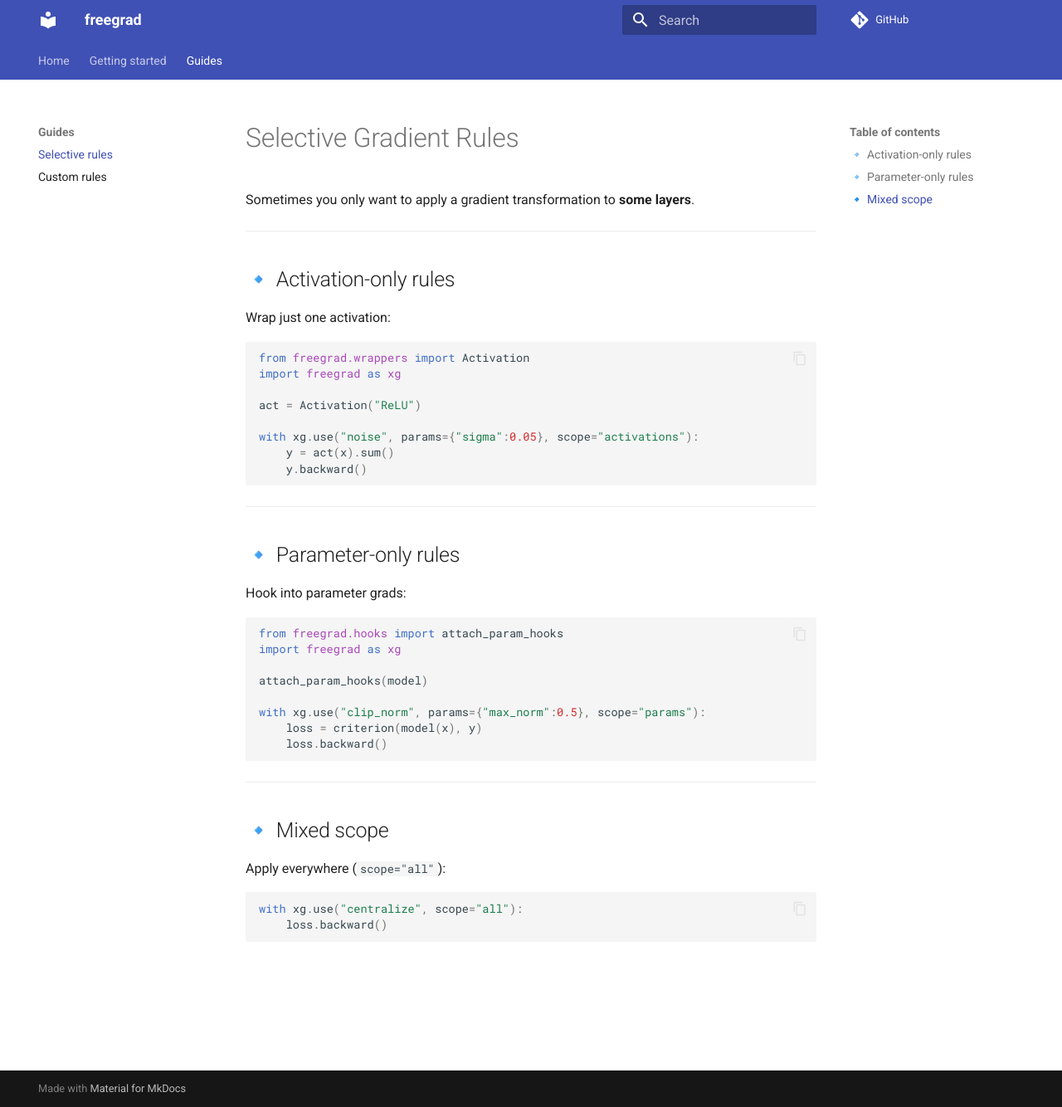
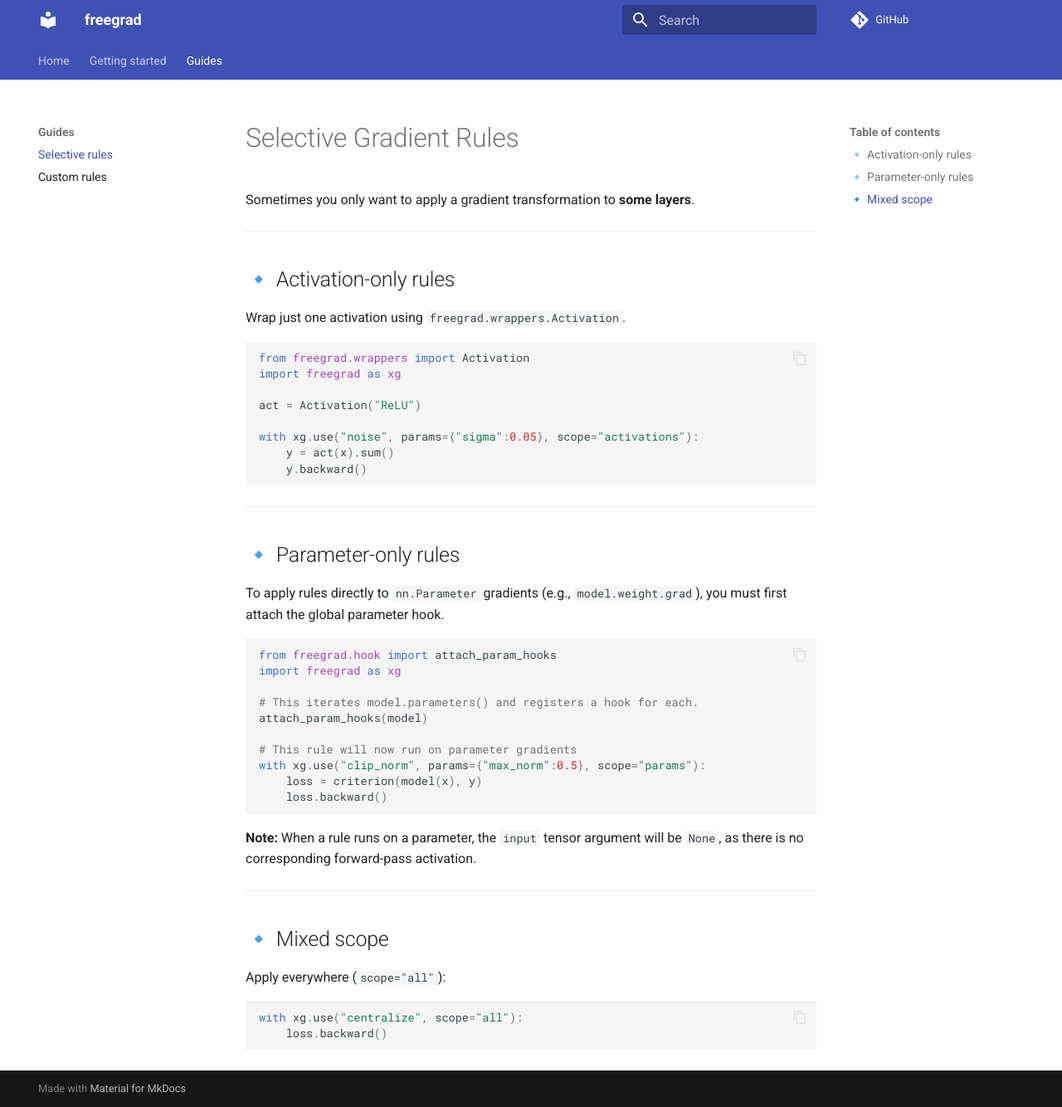
Before and after one commit to tbox98/FreeGrad, an MkDocs documentation site: the page built from docs/guides/selective-rules.md, in a window 1280 px wide and 1334 px high. Shown: the whole window at 83% size. Built offline with MkDocs 1.6.1 and Material for MkDocs 9.7.7, drawn with Linux system fonts in a browser that asks for light colours; comment, search, counter and statistics services are not loaded.

Commit message:
Updated selective rules doc

````diff
--- a/docs/guides/selective-rules.md
+++ b/docs/guides/selective-rules.md
@@ -5,7 +5,7 @@ Sometimes you only want to apply a gradient transformation to **some layers**.
 ---
 
 ## 🔹 Activation-only rules
-Wrap just one activation:
+Wrap just one activation using `freegrad.wrappers.Activation`.
 
 ```python
 from freegrad.wrappers import Activation
@@ -21,18 +21,22 @@ with xg.use("noise", params={"sigma":0.05}, scope="activations"):
 ---
 
 ## 🔹 Parameter-only rules
-Hook into parameter grads:
+To apply rules directly to `nn.Parameter` gradients (e.g., `model.weight.grad`), you must first attach the global parameter hook.
 
 ```python
-from freegrad.hooks import attach_param_hooks
+from freegrad.hook import attach_param_hooks
 import freegrad as xg
 
+# This iterates model.parameters() and registers a hook for each.
 attach_param_hooks(model)
 
+# This rule will now run on parameter gradients
 with xg.use("clip_norm", params={"max_norm":0.5}, scope="params"):
     loss = criterion(model(x), y)
     loss.backward()
 ```
+
+**Note:** When a rule runs on a parameter, the `input` tensor argument will be `None`, as there is no corresponding forward-pass activation.
 
 ---
 
````
